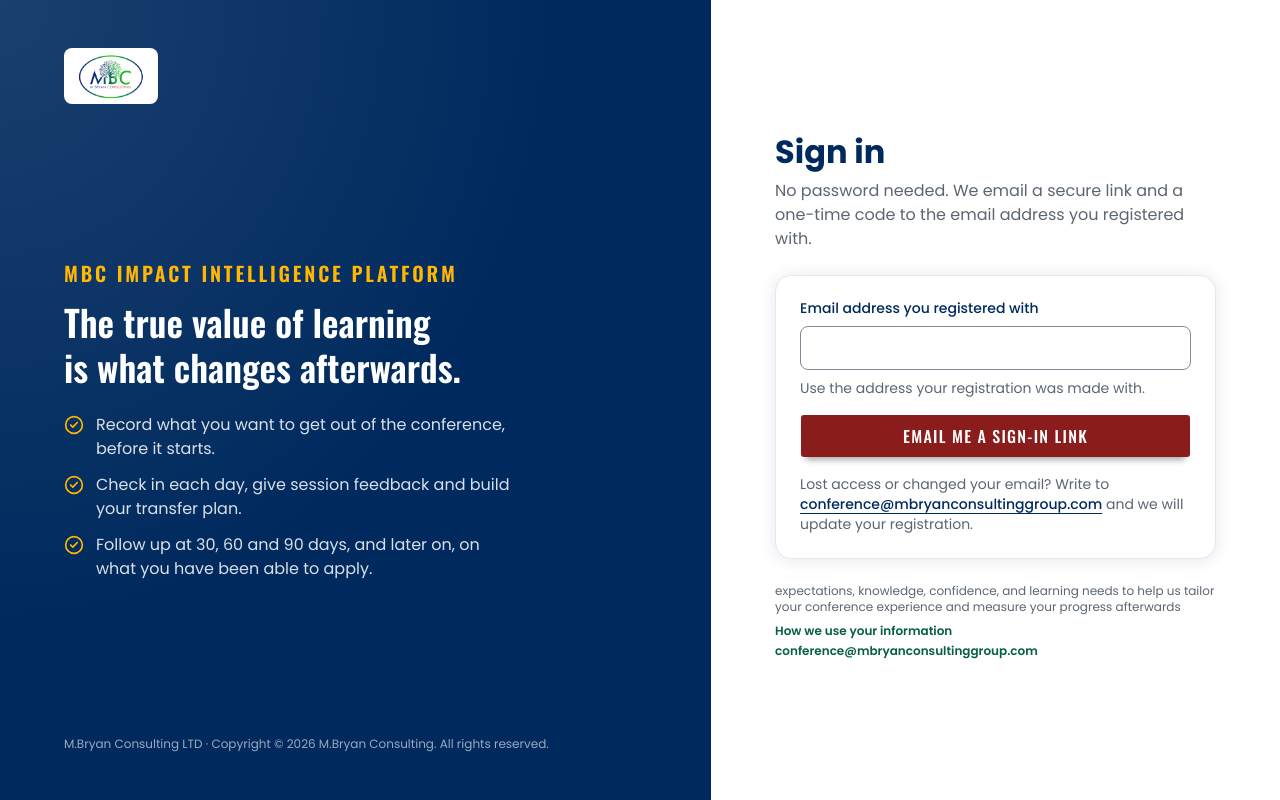
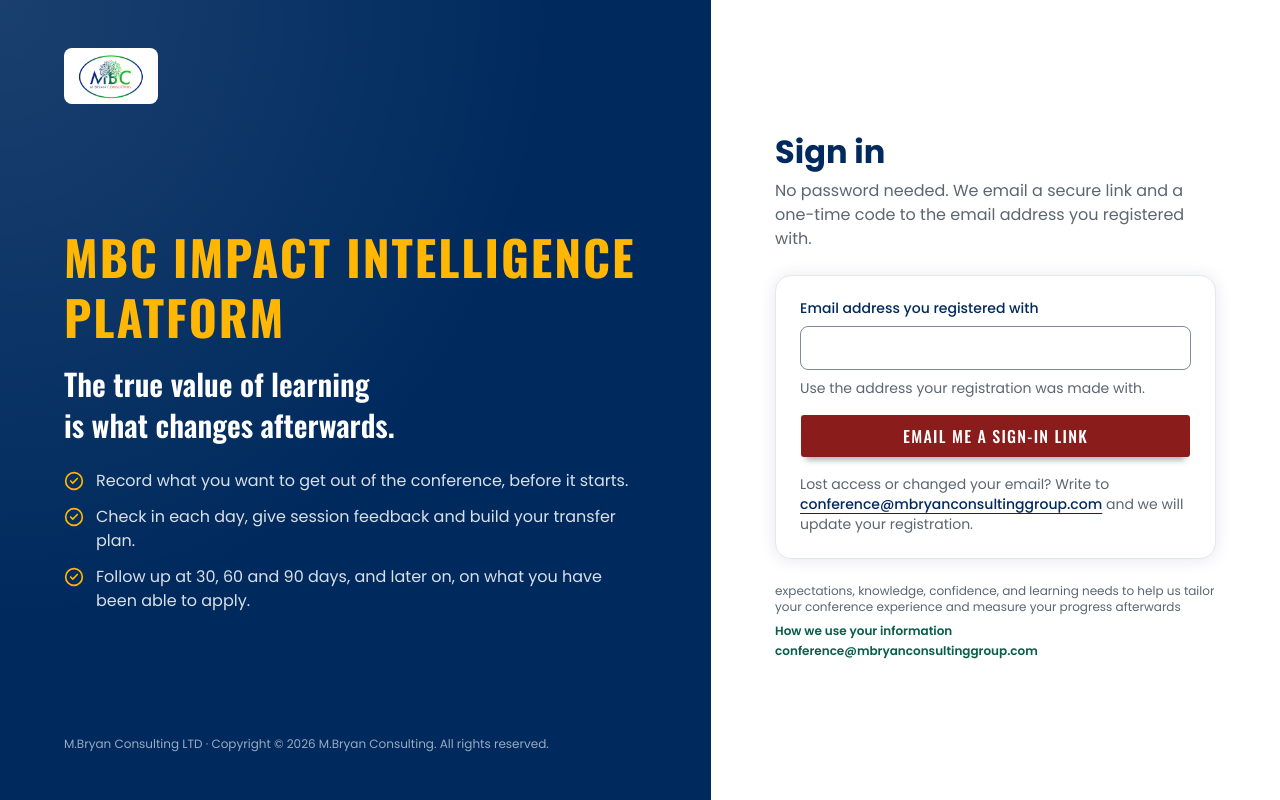
Before and after one commit to edgereachtech-rw/mbc-conference-impact-measurement-platform, a Next.js app in the folder apps/web/: page / in a window 1280 px wide. Built offline with nearby package versions, Linux system fonts and the light colour scheme; no server answers.

Commit message:
fix: platform title

```diff
--- a/apps/web/src/components/auth/sign-in-panel.tsx
+++ b/apps/web/src/components/auth/sign-in-panel.tsx
@@ -82,11 +82,11 @@ export function SignInPanel({ safeNext, initialEmail, invite }: SignInState & {
           <MbryanLogoOnDark priority className="h-12 w-auto md:h-14" />
         </a>
 
-        <div className="mt-6 max-w-md lg:mt-0">
-          <p className="font-display text-base font-semibold tracking-[0.14em] text-brand-accent uppercase md:text-lg xl:text-xl">
+        <div className="mt-6 max-w-xl lg:mt-0">
+          <p className="font-display text-3xl leading-tight font-bold tracking-[0.04em] text-brand-accent uppercase md:text-4xl xl:text-5xl">
             {platform.shortName}
           </p>
-          <h2 className="mt-3 font-display text-2xl leading-tight font-semibold text-white md:text-3xl xl:text-4xl">
+          <h2 className="mt-4 font-display text-xl leading-snug font-semibold text-white md:text-2xl xl:text-3xl">
             The true value of learning is what changes afterwards.
           </h2>
           {/* Hidden below `lg`: with it, the band pushed the form off a 360px screen, and the
```
